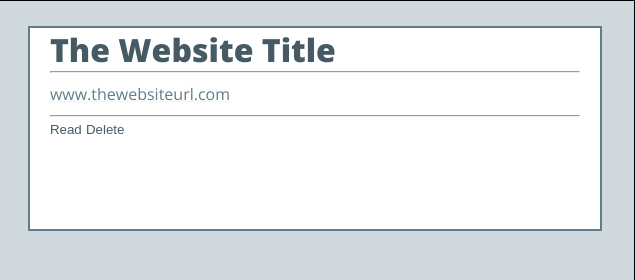
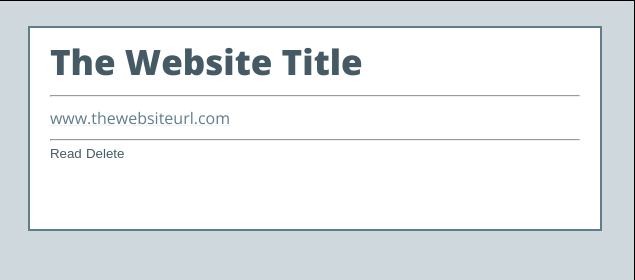
Before and after one commit to Vision-X/linked-list, a plain HTML site: page index.html in a window 1280 px wide. Shown: the top 280 px of the page, 645-1280 px from the left. Drawn offline with nearby package versions, Linux system fonts and the light colour scheme.

Commit message:
Add vertical spacing css for title

```diff
--- a/style.css
+++ b/style.css
@@ -46,7 +46,9 @@ section {
 }
 .card h2 {
   color: #455A64;
-  font-size: 32px;
+  font-size: 35px;
+  padding-top: 10px;
+  padding-bottom: 10px;
 }
 .card a {
   display: inline-block;
```
